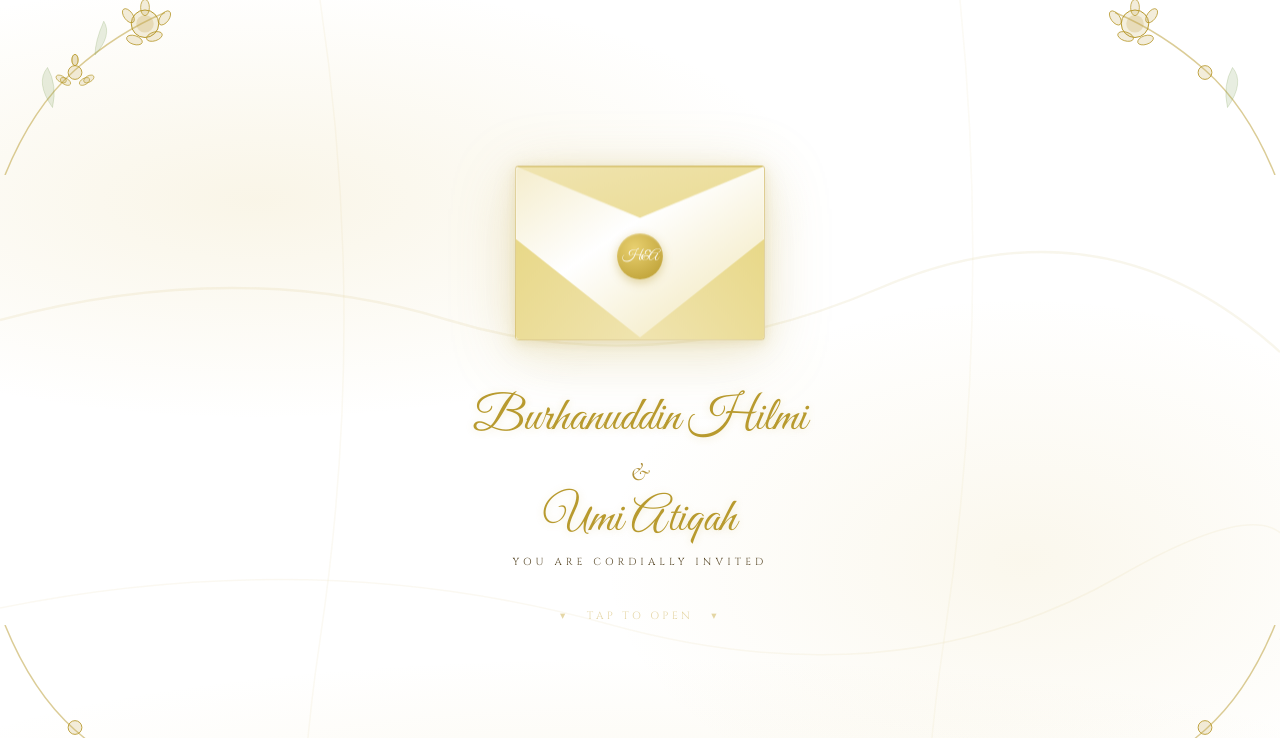
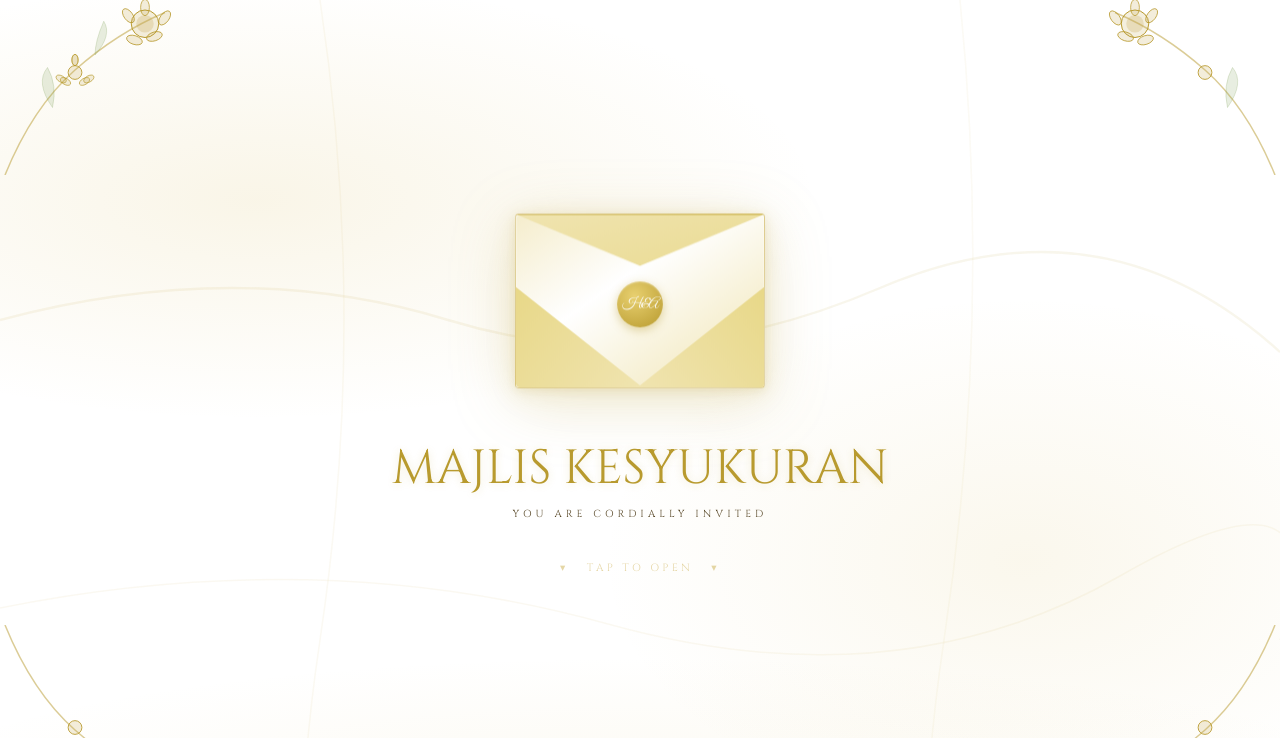
Before and after one commit to Dat1n/Kenduri-Invitation, a plain HTML site: page index.html in a window 1280 px wide. Shown: the top 738 px of the page. Drawn offline with nearby package versions, Linux system fonts and the light colour scheme.

Commit message:
update details

```diff
--- a/index.html
+++ b/index.html
@@ -272,7 +272,7 @@
       .inames {
         position: relative;
         z-index: 1;
-        font-family: "Great Vibes", cursive;
+        font-family: "Cinzel", serif;
         font-size: clamp(1.9rem, 7vw, 3rem);
         color: var(--gold);
         text-align: center;
@@ -2588,9 +2588,7 @@
           <div class="ienv-seal">H&A</div>
         </div>
       </div>
-      <div class="inames">Burhanuddin Hilmi</div>
-      <span class="hero-amp">&amp;</span>
-      <div class="inames">Umi Atiqah</div>
+      <div class="inames">MAJLIS KESYUKURAN</div>
       <div class="isub">You Are Cordially Invited</div>
       <div class="itap">▾ &nbsp; Tap to Open &nbsp; ▾</div>
     </div>
@@ -2707,10 +2705,6 @@
         <div class="inv-intro">
           <strong>Kenduri Kesyukuran Menyambut Menantu</strong>
         </div>
-        <div class="inv-sep"><span>—</span></div>
-        <span class="inv-bride">Burhanuddin Hilmi</span>
-        <span class="inv-amp-big">&amp;</span>
-        <span class="inv-groom">Bersama Umi Atiqah</span>
         <div class="inv-sep" style="margin-top: 16px"><span>—</span></div>
         <div class="inv-details">
           <div class="inv-det">
```
